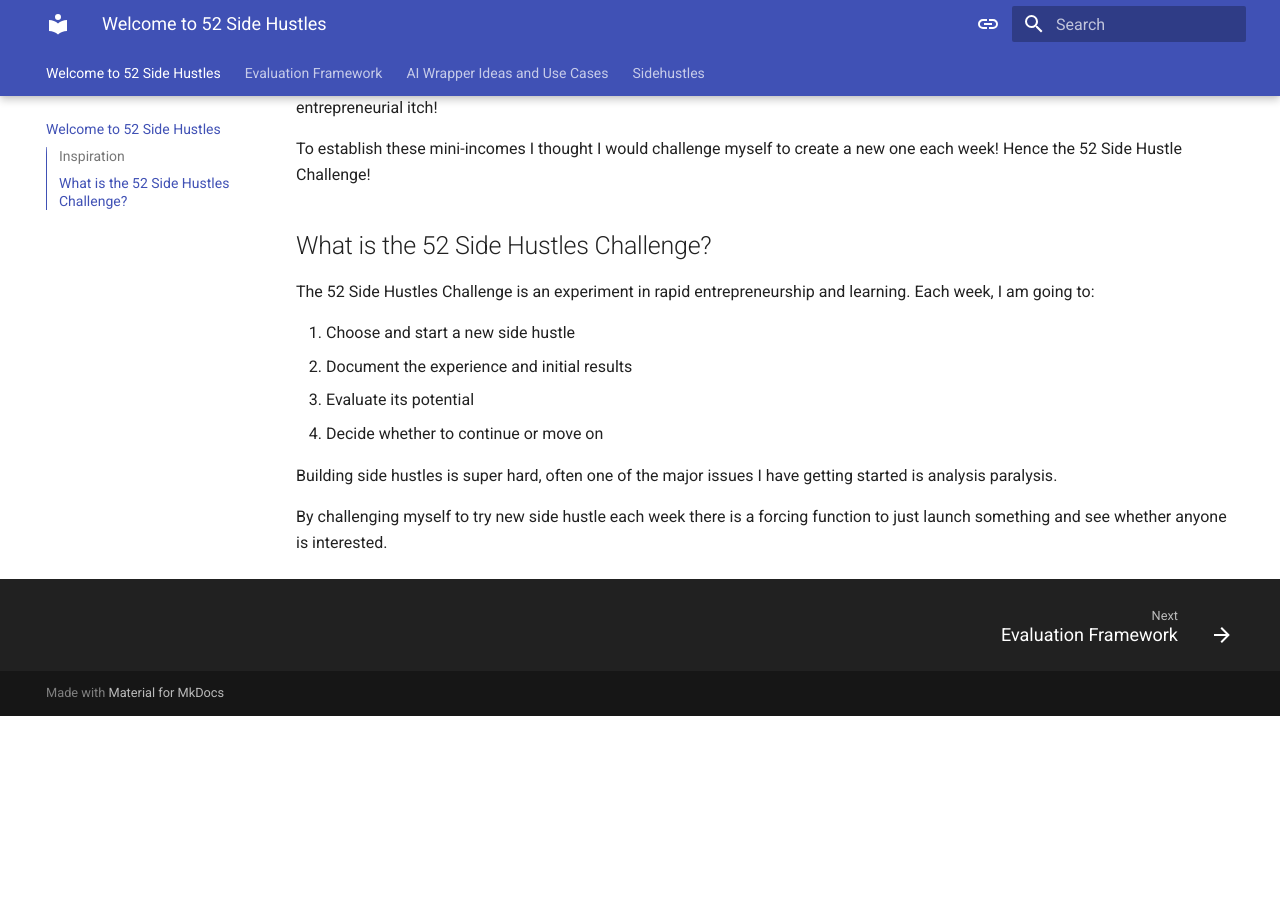
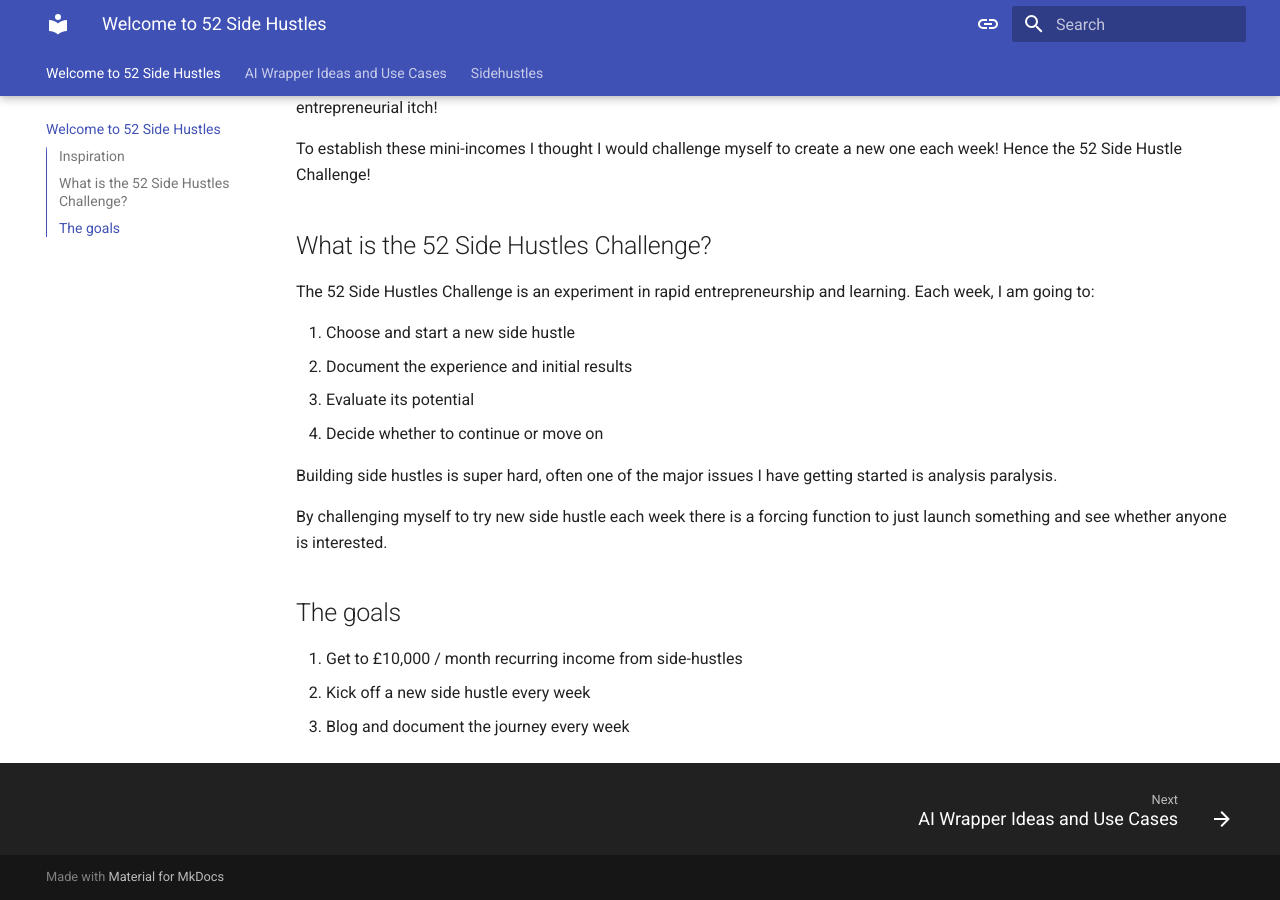
Before and after one commit to benomahony/52sidehustles, an MkDocs documentation site: the page built from docs/index.md, in a window 1280 px wide and 900 px high, scrolled down 900 px. Built offline with MkDocs 1.6.1 and Material for MkDocs 9.7.7, drawn with Linux system fonts in a browser that asks for light colours; before the commit the page ends 1616 px from its top, so only the background shows below that.

Commit message:
Removing evaluation framework and updating homepage

```diff
--- a/docs/index.md
+++ b/docs/index.md
@@ -28,7 +28,8 @@ To establish these mini-incomes I thought I would challenge myself to create a n
 
 ## What is the 52 Side Hustles Challenge?
 
-The 52 Side Hustles Challenge is an experiment in rapid entrepreneurship and learning. Each week, I am going to:
+The 52 Side Hustles
+Challenge is an experiment in rapid entrepreneurship and learning. Each week, I am going to:
 
 1. Choose and start a new side hustle
 2. Document the experience and initial results
@@ -38,3 +39,9 @@ The 52 Side Hustles Challenge is an experiment in rapid entrepreneurship and lea
 Building side hustles is super hard, often one of the major issues I have getting started is analysis paralysis.
 
 By challenging myself to try new side hustle each week there is a forcing function to just launch something and see whether anyone is interested.
+
+## The goals
+
+1. Get to £10,000 / month recurring income from side-hustles
+2. Kick off a new side hustle every week
+3. Blog and document the journey every week
```
Also changed, not shown: docs/evaluation-framework.md (deleted, +0 -30 lines).
